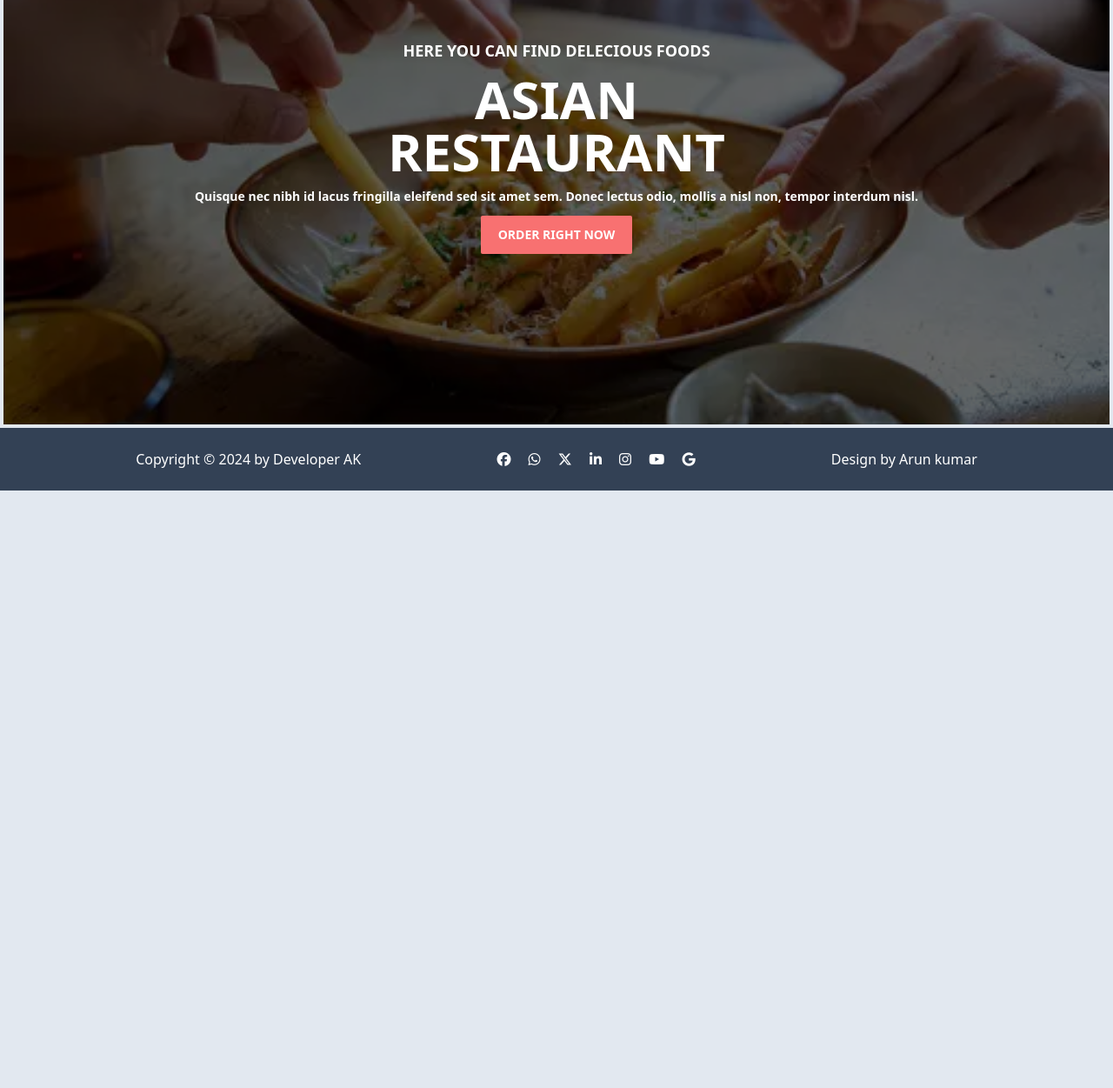
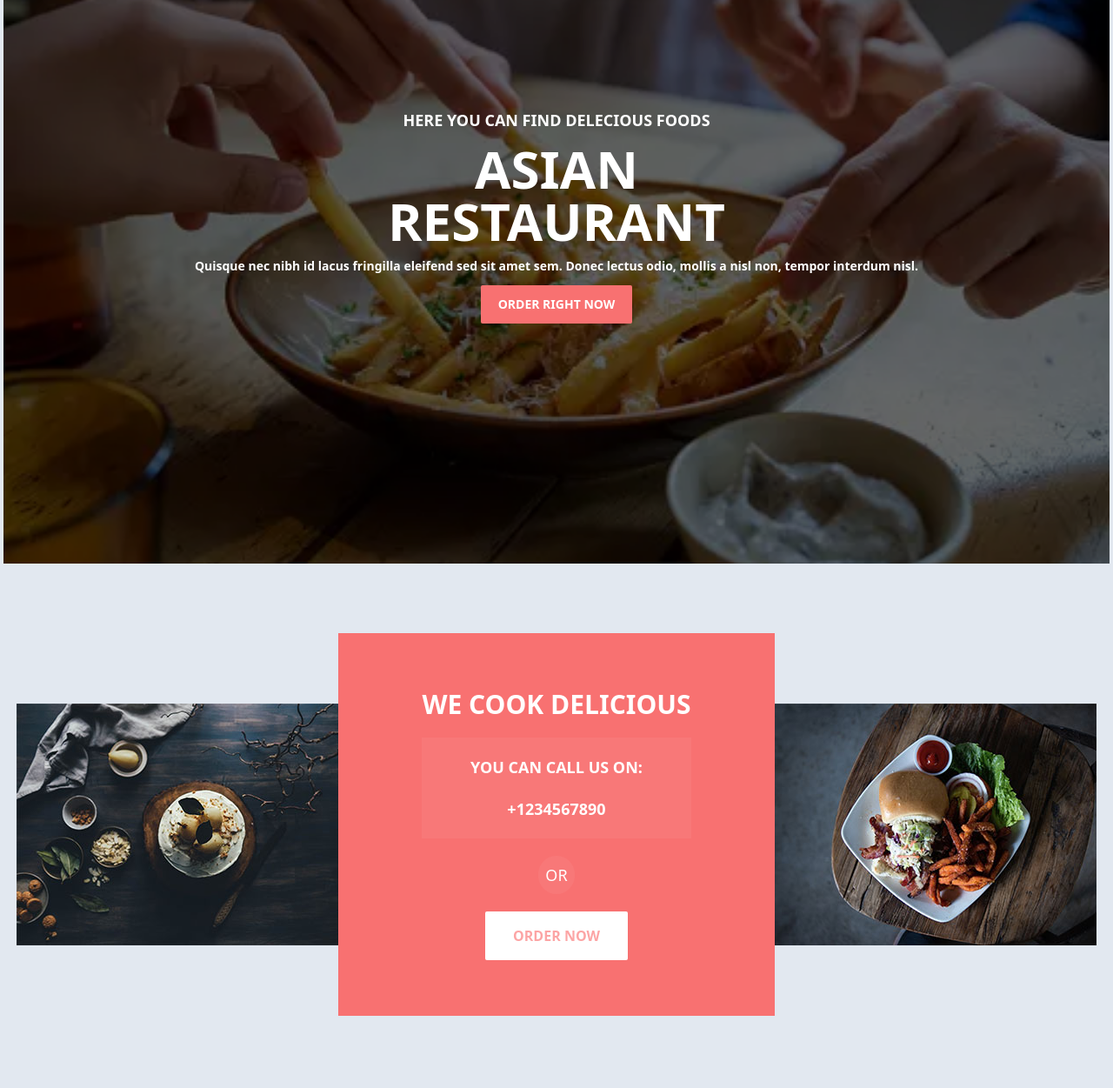
Before and after one commit to Arunkumar032024/RestaurantBlogApp, a website: page index.html in a window 1280 px wide. Shown: the part 220-1471 px from the top of the page at 87% size. Before the commit the page ends 800 px from the top, so only its background shows below. Drawn offline with nearby package versions, Linux system fonts and the light colour scheme; a web font is replaced by a local one.

Commit message:
Add cook section

```diff
--- a/index.html
+++ b/index.html
@@ -35,11 +35,29 @@
 
     <!-- main section -->
     <main class="p-1">
-        <section class="banner bg-cover bg-center bg-no-repeat w-full h-[80vh] relative after:absolute after:content-[''] after:bg-[#0009] after:z-0 after:left-0 after:right-0 after:top-0 after:bottom-0 flex items-center justify-center flex-col gap-3 text-white" style="background-image: url('./assets/images/index/banner.webp');">
+        <section class="banner bg-cover bg-center bg-no-repeat w-full h-[80vh] relative after:absolute after:content-[''] after:bg-[#0009] after:z-0 after:left-0 after:right-0 after:top-0 after:bottom-0 flex items-center justify-center flex-col gap-3 text-white md:h-[100vh]" style="background-image: url('./assets/images/index/banner.webp');">
             <p class="z-10 font-extrabold text-center text-sm md:text-lg">HERE YOU CAN FIND DELECIOUS FOODS</p>
             <p class="z-10 font-extrabold text-4xl text-center md:text-6xl">ASIAN<br>RESTAURANT</p>
             <p class="z-10 font-extrabold text-center text-xs md:text-sm">Quisque nec nibh id lacus fringilla eleifend sed sit amet sem. Donec lectus odio, mollis a nisl non, tempor interdum nisl.</p>
-            <button class="z-10 px-5 font-extrabold py-3 bg-red-400 rounded-sm uppercase text-sm">order right now</button>
+            <button class="z-10 px-5 font-extrabold py-3 bg-red-400 rounded-sm uppercase text-sm active:scale-[0.99]">order right now</button>
+        </section>
+
+        <section class="cook py-20 text-white lg:flex lg:justify-center lg:items-center">
+            <div class="bg-blue-400 max-w-fit mx-auto lg:mx-0"><img src="./assets/images/index/cook1.jpg" alt="" class="w-[70vw] xs:w-auto"></div>
+            <div class="bg-red-400 w-[90vw] text-center mx-auto py-10 lg:w-auto lg:py-auto lg:mx-0 lg: lg:py-16 lg:px-24">
+                <h2 class="uppercase text-xl font-bold mb-3 lg:mb-5 lg:text-3xl">we cook delicious</h2>
+                <div class="bg-white bg-opacity-5 p-5">
+                    <p class="uppercase text-xs font-bold mb-5 lg:text-lg">you can call us on:</p>
+                    <p><a href="#" class="font-bold text-sm lg:text-lg">+1234567890</a></p>
+                </div>
+                <p class="bg-white bg-opacity-5  my-5 inline-block p-2 rounded-full lg:text-lg">OR</p>
+                <div>
+                    <button class="cursor-pointer px-3 py-1 uppercase bg-white rounded-sm text-red-300 font-bold lg:px-8 lg:py-4 active:scale-[0.99]">order now</button>
+                </div>
+            </div>
+            <div class="bg-blue-400 max-w-fit mx-auto  lg:mx-0"><img src="./assets/images/index/cook2.jpg" alt=""  class="w-[70vw] xs:w-auto"></div>
+
+
         </section>
     </main>
     <!-- End main section -->
--- a/tailwind.config.js
+++ b/tailwind.config.js
@@ -8,6 +8,9 @@ module.exports = {
       },
       backgroundImage:{
         'banner-image': "url('./assets/images/index/banner.webp')"
+      },
+      screens:{
+        'xs': '400px'
       }
 
     },
```
Also changed, not shown: assets/dist/output.css, assets/images/index/cook1.jpg (added), assets/images/index/cook2.jpg (added).
